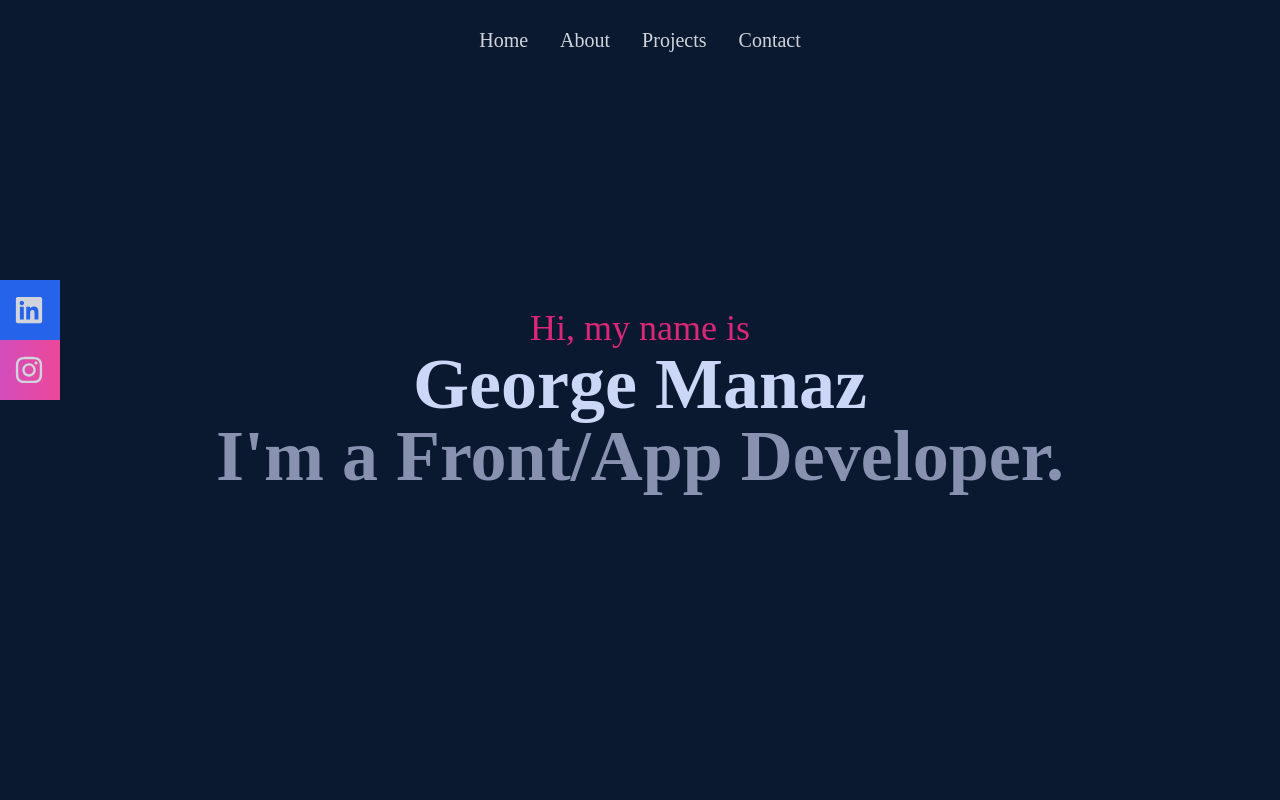
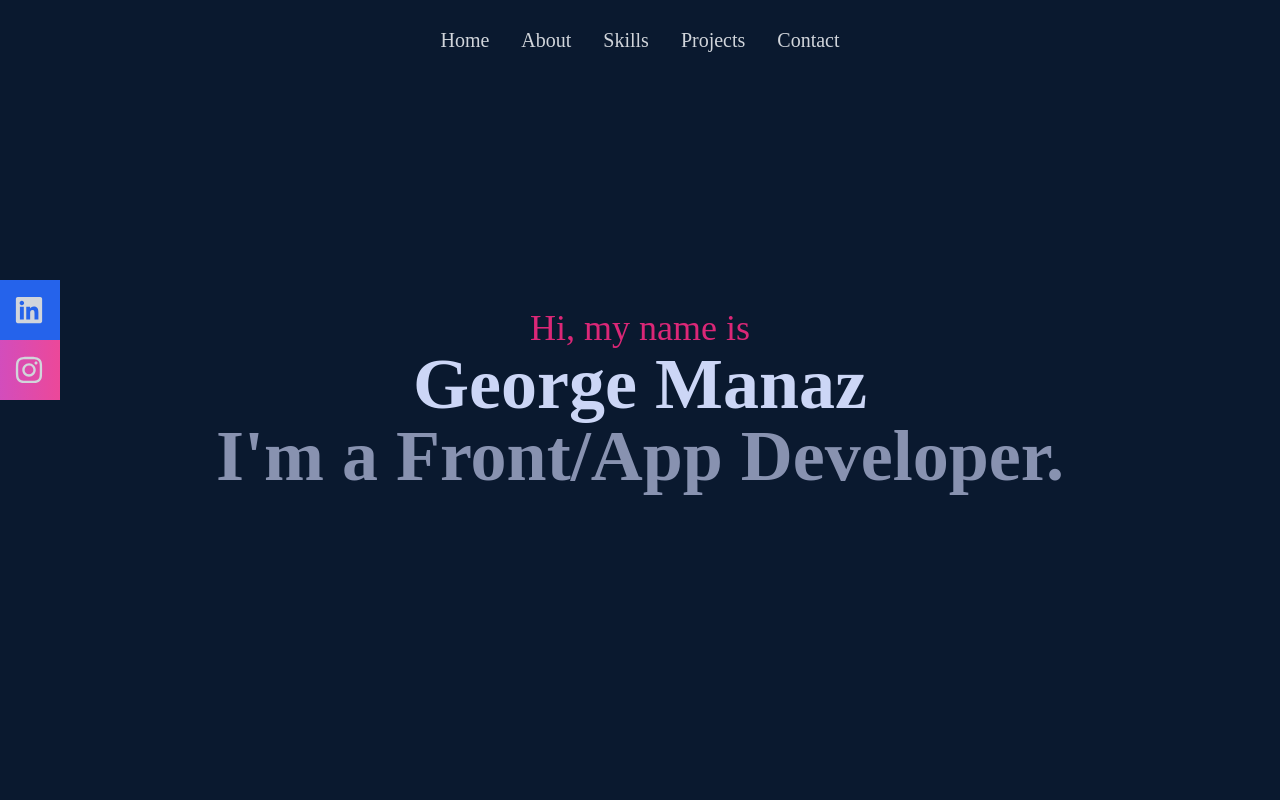
Before and after one commit to gogo147/Portfolio, a React (Create React App) app: page / in a window 1280 px wide. Shown: the top 800 px of the page. Built offline with nearby package versions, Linux system fonts and the light colour scheme; the HTML template or start-up script is replaced by a standard one.

Commit message:
navbar fixed

```diff
--- a/src/components/Navbar.js
+++ b/src/components/Navbar.js
@@ -17,6 +17,11 @@ const Navbar = () => {
                 <li className='hover:text-gray-50'>
                     <Link to='about' smooth={true} duration={500}>
                         About
+                    </Link>
+                </li>
+                <li className='hover:text-gray-50'>
+                    <Link to='skills' smooth={true} duration={500}>
+                        Skills
                     </Link>
                 </li>
                 <li className='hover:text-gray-50'>
@@ -45,6 +50,11 @@ const Navbar = () => {
                 <Link onClick={handleClick} className='hover:text-gray-50' to='about' smooth={true} duration={500}>
                     About
                 </Link></li>
+            <li className='py-6 text-4xl'>
+                <Link onClick={handleClick} className='hover:text-gray-50' to='skills' smooth={true} duration={500}>
+                    Skills
+                </Link>
+            </li>
             <li className='py-6 text-4xl'>
                 <Link onClick={handleClick} className='hover:text-gray-50' to='projects' smooth={true} duration={500}>
                     Projects
```
